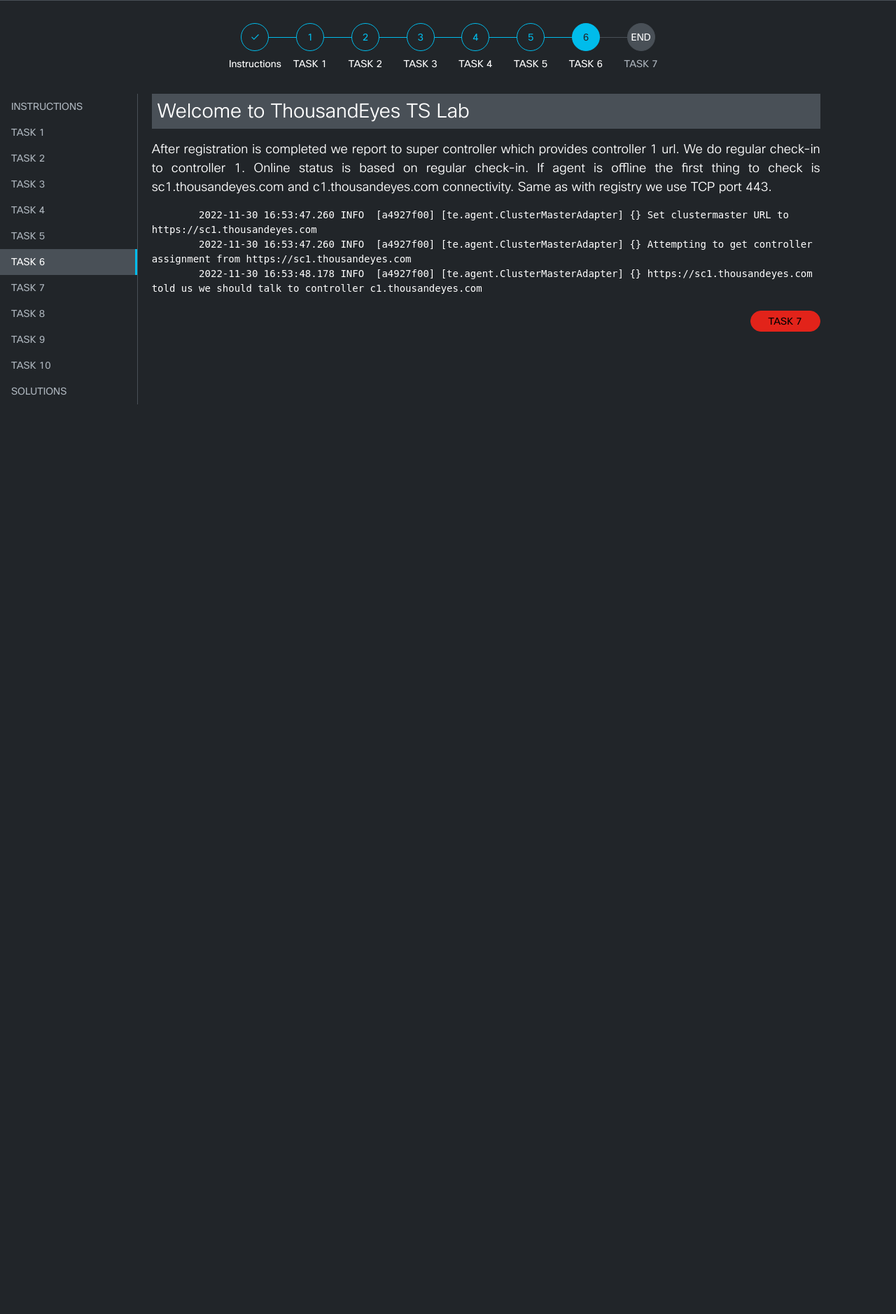
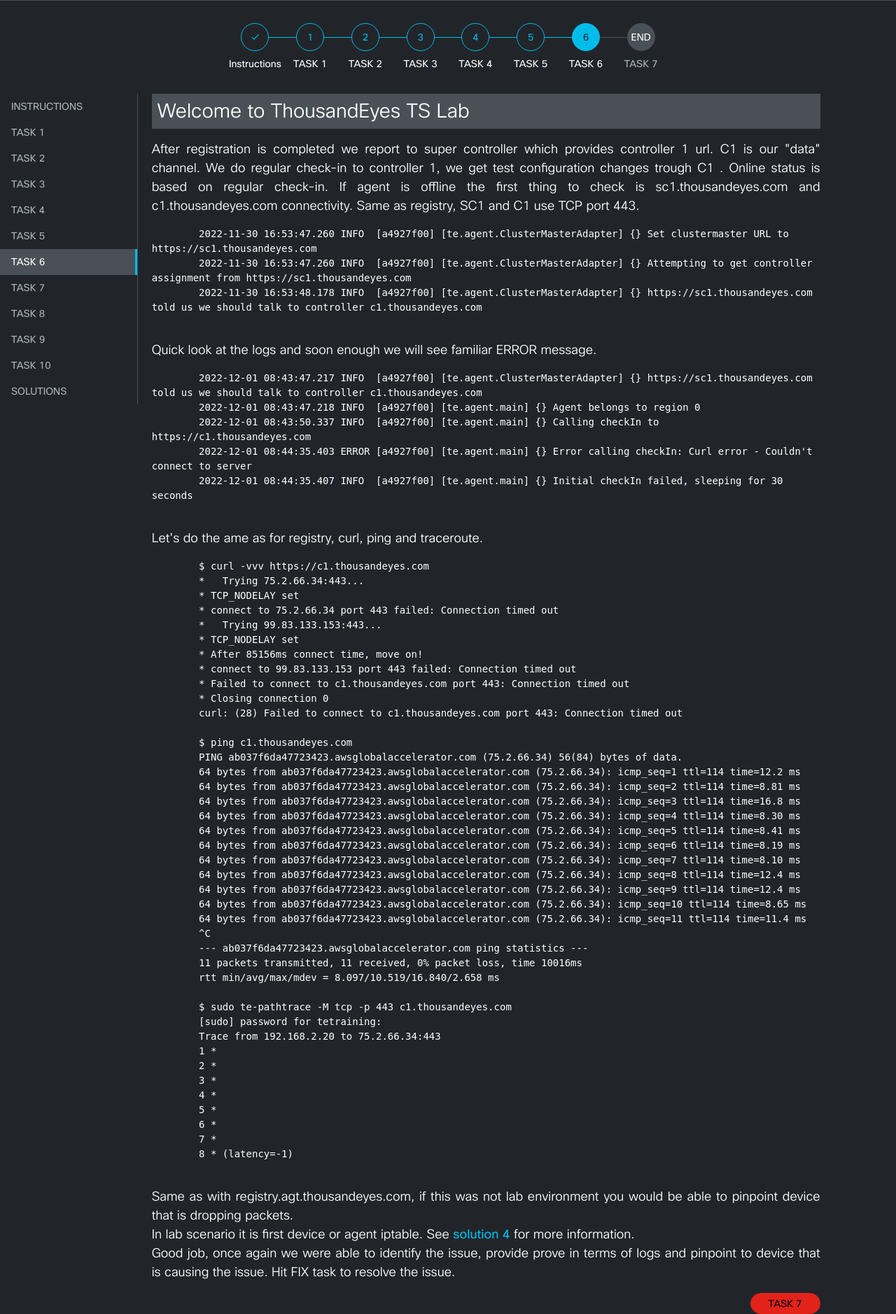
Before and after one commit to tsoprek/tebootcamp, a Flask app: page /solutionsT6 in a window 1280 px wide. Shown: the part 98-1976 px from the top of the page at 70% size. Before the commit the page ends 676 px from the top, so only its background shows below. Run offline with Flask 2, Linux system fonts and the light colour scheme; data comes from the database, SQL or seed files in the repository; both versions use the stored data as it was after the commit; some libraries are stand-ins or nearby versions.

Commit message:
Added user for SSH link added date-set to NTP task to make sure time is incorrect Solution 6 done

```diff
--- a/app.py
+++ b/app.py
@@ -141,16 +141,16 @@ def home():
             sshconn='href=ssh://127.0.0.1'
             return render_template('home.html', task_status=task_status, sshconn=sshconn)
         elif host == 'bootcamp1':
-            sshconn = 'href=ssh://10.48.26.76:2317'
+            sshconn = 'href=ssh://tetraining@10.48.26.76:2317'
             return render_template('home.html', task_status=task_status, sshconn=sshconn)
         elif host == 'bootcamp2':
-            sshconn = 'href=ssh://10.48.26.76:2318'
+            sshconn = 'href=ssh://tetraining@10.48.26.76:2318'
             return render_template('home.html', task_status=task_status, sshconn=sshconn)
         elif host == 'bootcamp3':
-            sshconn = 'href=ssh://10.48.26.76:2319'
+            sshconn = 'href=ssh://tetraining@10.48.26.76:2319'
             return render_template('home.html', task_status=task_status, sshconn=sshconn)
         elif host == 'bootcamp4':
-            sshconn = 'href=ssh://10.48.26.76:2320'
+            sshconn = 'href=ssh://tetraining@10.48.26.76:2320'
             return render_template('home.html', task_status=task_status, sshconn=sshconn)
         return render_template('home.html', task_status=task_status, sshconn=sshconn)
 
--- a/templates/home.html
+++ b/templates/home.html
@@ -133,8 +133,8 @@
     <form method="POST" action="/">
     <div class="flex flex-right">
         <div class="btn-group">
-            <button class="btn btn--ghost--success" id="on-btn" name="task_status" value="0" onclick="taskson(1)">Enable ALL tasks</button>
-            <button class="btn btn--ghost--danger" id="off-btn" name="task_status" value="1" onclick="tasksoff(0)">Disable ALL tasks</button>
+            <button class="btn " id="on-btn" name="task_status" value="1" onclick="taskson(1)">Enable ALL tasks</button>
+            <button class="btn " id="off-btn" name="task_status" value="0" onclick="tasksoff(0)">Disable ALL tasks</button>
         </div>
     </div>
     </form>
--- a/templates/solutionT6.html
+++ b/templates/solutionT6.html
@@ -118,15 +118,78 @@
 <body class="cui" data-theme="dark">
 <h4 class="text-size-28 text-weight-300 panel panel--dark">Welcome to ThousandEyes TS Lab</h4>
     <p class="text-size-18 text-weight-300 base-margin-top text-justify">
-        After registration is completed we report to super controller which provides controller 1 url. We do regular check-in to controller 1.
-        Online status is based on regular check-in. If agent is offline the first thing to check is sc1.thousandeyes.com and c1.thousandeyes.com connectivity.
-        Same as with registry we use TCP port 443.
+        After registration is completed we report to super controller which provides controller 1 url. C1 is our "data" channel. We do regular check-in to controller 1,
+        we get test configuration changes trough C1 . Online status is based on regular check-in.
+        If agent is offline the first thing to check is sc1.thousandeyes.com and c1.thousandeyes.com connectivity.
+        Same as registry, SC1 and C1 use TCP port 443.
     </p>
     <pre>
         2022-11-30 16:53:47.260 INFO  [a4927f00] [te.agent.ClusterMasterAdapter] {} Set clustermaster URL to https://sc1.thousandeyes.com
         2022-11-30 16:53:47.260 INFO  [a4927f00] [te.agent.ClusterMasterAdapter] {} Attempting to get controller assignment from https://sc1.thousandeyes.com
         2022-11-30 16:53:48.178 INFO  [a4927f00] [te.agent.ClusterMasterAdapter] {} https://sc1.thousandeyes.com told us we should talk to controller c1.thousandeyes.com
     </pre>
+    <p class="text-size-18 text-weight-300 base-margin-top text-justify">
+        Quick look at the logs and soon enough we will see familiar ERROR message.
+    </p>
+    <pre>
+        2022-12-01 08:43:47.217 INFO  [a4927f00] [te.agent.ClusterMasterAdapter] {} https://sc1.thousandeyes.com told us we should talk to controller c1.thousandeyes.com
+        2022-12-01 08:43:47.218 INFO  [a4927f00] [te.agent.main] {} Agent belongs to region 0
+        2022-12-01 08:43:50.337 INFO  [a4927f00] [te.agent.main] {} Calling checkIn to https://c1.thousandeyes.com
+        2022-12-01 08:44:35.403 ERROR [a4927f00] [te.agent.main] {} Error calling checkIn: Curl error - Couldn't connect to server
+        2022-12-01 08:44:35.407 INFO  [a4927f00] [te.agent.main] {} Initial checkIn failed, sleeping for 30 seconds
+    </pre>
+    <p class="text-size-18 text-weight-300 base-margin-top text-justify">
+        Let's do the ame as for registry, curl, ping and traceroute.
+    </p>
+    <pre>
+        $ curl -vvv https://c1.thousandeyes.com
+        *   Trying 75.2.66.34:443...
+        * TCP_NODELAY set
+        * connect to 75.2.66.34 port 443 failed: Connection timed out
+        *   Trying 99.83.133.153:443...
+        * TCP_NODELAY set
+        * After 85156ms connect time, move on!
+        * connect to 99.83.133.153 port 443 failed: Connection timed out
+        * Failed to connect to c1.thousandeyes.com port 443: Connection timed out
+        * Closing connection 0
+        curl: (28) Failed to connect to c1.thousandeyes.com port 443: Connection timed out
+
+        $ ping c1.thousandeyes.com
+        PING ab037f6da47723423.awsglobalaccelerator.com (75.2.66.34) 56(84) bytes of data.
+        64 bytes from ab037f6da47723423.awsglobalaccelerator.com (75.2.66.34): icmp_seq=1 ttl=114 time=12.2 ms
+        64 bytes from ab037f6da47723423.awsglobalaccelerator.com (75.2.66.34): icmp_seq=2 ttl=114 time=8.81 ms
+        64 bytes from ab037f6da47723423.awsglobalaccelerator.com (75.2.66.34): icmp_seq=3 ttl=114 time=16.8 ms
+        64 bytes from ab037f6da47723423.awsglobalaccelerator.com (75.2.66.34): icmp_seq=4 ttl=114 time=8.30 ms
+        64 bytes from ab037f6da47723423.awsglobalaccelerator.com (75.2.66.34): icmp_seq=5 ttl=114 time=8.41 ms
+        64 bytes from ab037f6da47723423.awsglobalaccelerator.com (75.2.66.34): icmp_seq=6 ttl=114 time=8.19 ms
+        64 bytes from ab037f6da47723423.awsglobalaccelerator.com (75.2.66.34): icmp_seq=7 ttl=114 time=8.10 ms
+        64 bytes from ab037f6da47723423.awsglobalaccelerator.com (75.2.66.34): icmp_seq=8 ttl=114 time=12.4 ms
+        64 bytes from ab037f6da47723423.awsglobalaccelerator.com (75.2.66.34): icmp_seq=9 ttl=114 time=12.4 ms
+        64 bytes from ab037f6da47723423.awsglobalaccelerator.com (75.2.66.34): icmp_seq=10 ttl=114 time=8.65 ms
+        64 bytes from ab037f6da47723423.awsglobalaccelerator.com (75.2.66.34): icmp_seq=11 ttl=114 time=11.4 ms
+        ^C
+        --- ab037f6da47723423.awsglobalaccelerator.com ping statistics ---
+        11 packets transmitted, 11 received, 0% packet loss, time 10016ms
+        rtt min/avg/max/mdev = 8.097/10.519/16.840/2.658 ms
+
+        $ sudo te-pathtrace -M tcp -p 443 c1.thousandeyes.com
+        [sudo] password for tetraining:
+        Trace from 192.168.2.20 to 75.2.66.34:443
+        1 *
+        2 *
+        3 *
+        4 *
+        5 *
+        6 *
+        7 *
+        8 * (latency=-1)
+    </pre>
+    <p class="text-size-18 text-weight-300 base-margin-top text-justify">
+        Same as with registry.agt.thousandeyes.com, if this was not lab environment you would be able to pinpoint device that is dropping packets.<br>
+        In lab scenario it is first device or agent iptable. See <a href="/solutionsT4">solution 4</a> for more information.<br>
+        Good job, once again we were able to identify the issue, provide prove in terms of logs and pinpoint to device that is causing the issue.
+        Hit FIX task to resolve the issue.
+    </p>
     <div class="row">
         <div class="col-md-12">
             <button class="btn btn--danger--right" ><a style="color: black" href="/task7">TASK 7</a></button>
```
Also changed, not shown: tasks.db, 1 other file.
